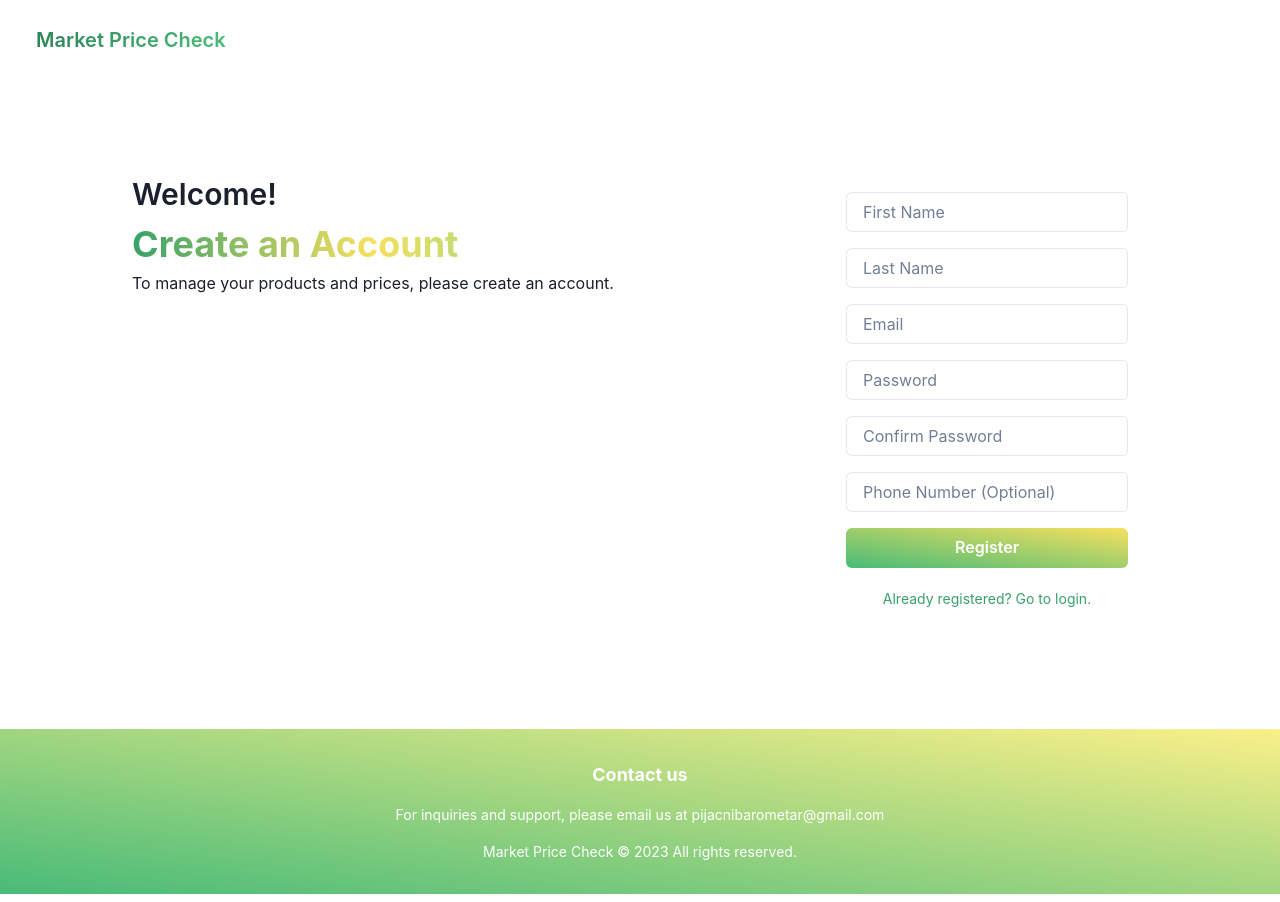
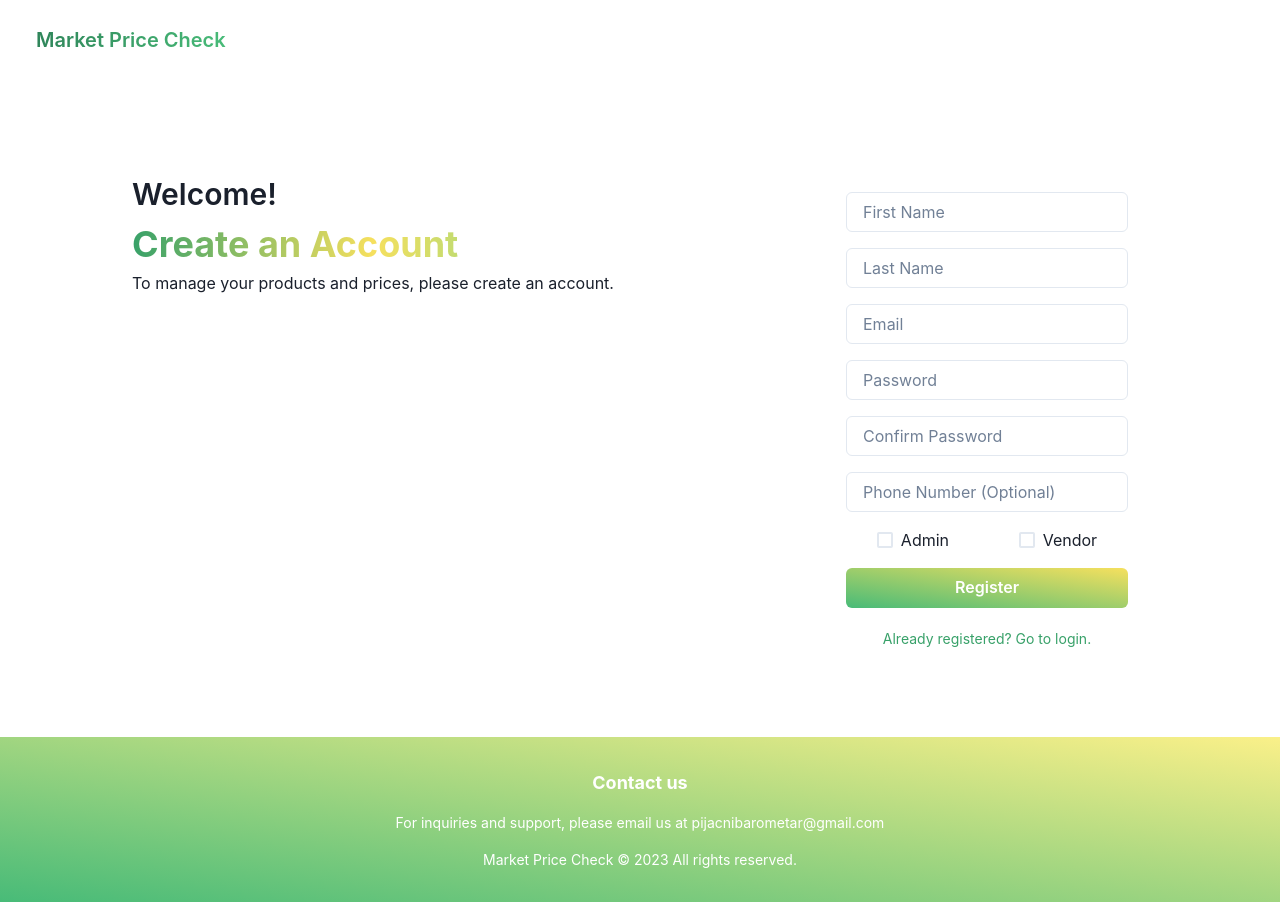
Before and after one commit to bojicuros/farmer-market-app, a React (Create React App) app: page /register in a window 1280 px wide. Built offline with nearby package versions, Linux system fonts and the light colour scheme.

Commit message:
Updated registration so user choose admin or vendor role

```diff
--- a/src/components/Auth/RegistrationForm.tsx
+++ b/src/components/Auth/RegistrationForm.tsx
@@ -8,6 +8,9 @@ import {
   useColorMode,
   Link,
   useToast,
+  CheckboxGroup,
+  Checkbox,
+  HStack,
 } from "@chakra-ui/react";
 import axios, { API_URL } from "../../config/general";
 import { useTranslation } from "react-i18next";
@@ -18,6 +21,8 @@ interface FormData {
   email: string;
   password: string;
   phone_number?: string;
+  is_admin: boolean;
+  is_vendor: boolean;
 }
 
 const initialFormData = {
@@ -27,6 +32,8 @@ const initialFormData = {
   password: "",
   confirmPassword: "",
   phone_number: "",
+  is_admin: false,
+  is_vendor: false,
 };
 
 type RegistrationFormProps = {
@@ -53,6 +60,13 @@ const RegistrationForm = ({
     }));
   };
 
+  const handleCheckboxChange = (name: keyof FormData) => {
+    setFormData((prevFormData) => ({
+      ...prevFormData,
+      [name]: !prevFormData[name],
+    }));
+  };
+
   const resetFormData = () => {
     setFormData(initialFormData);
   };
@@ -66,6 +80,8 @@ const RegistrationForm = ({
         last_name: formData.last_name,
         email: formData.email,
         password: formData.password,
+        is_admin: formData.is_admin,
+        is_vendor: formData.is_vendor,
       };
 
       if (formData.phone_number !== "") {
@@ -173,6 +189,24 @@ const RegistrationForm = ({
             value={formData.phone_number}
             onChange={handleInputChange}
           />
+          <CheckboxGroup colorScheme="green" defaultValue={[]}>
+            <HStack align="center" justifyContent={"space-around"}>
+              <Checkbox
+                isChecked={formData.is_admin}
+                onChange={() => handleCheckboxChange("is_admin")}
+                required={!formData.is_vendor}
+              >
+                {t("admin")}
+              </Checkbox>
+              <Checkbox
+                isChecked={formData.is_vendor}
+                onChange={() => handleCheckboxChange("is_vendor")}
+              >
+                {t("vendor")}
+              </Checkbox>
+            </HStack>
+          </CheckboxGroup>
+
           <Button
             bgGradient="linear(to-tr, green.400, yellow.300)"
             mb={-3}
--- a/src/pages/Register.tsx
+++ b/src/pages/Register.tsx
@@ -32,7 +32,7 @@ const Register = () => {
           alignSelf="center"
           justifyContent={"space-between"}
           minW={"100%"}
-          mb={"-8"}
+          mb={"-16"}
         >
           <Box mt={isSmallerScreen ? "16" : "0"} position="relative">
             <Text fontSize="3xl" fontWeight="semibold">
@@ -48,24 +48,22 @@ const Register = () => {
             </Text>
             <Text>{t("registerAdditionalText")}</Text>
           </Box>
-          {!isRegistrationCompleted && (
+          {!isRegistrationCompleted ? (
             <RegistrationForm
               setIsRegistrationCompleted={setIsRegistrationCompleted}
               setCreatedUserId={setCreatedUserId}
             />
-          )}
-          {isRegistrationCompleted && !isCodeConfirmed && (
-            <EmailConfirmCodeForm
-              setIsCodeConfirmed={setIsCodeConfirmed}
-              createdUserId={createdUserId}
-            />
-          )}
-          {isRegistrationCompleted && isCodeConfirmed && (
+          ) : isCodeConfirmed ? (
             <Flex mt={20} justify="center" align="center">
               <Link color="green.400" fontSize="sm" href="/login">
                 {t("successfulRegister")}
               </Link>
             </Flex>
+          ) : (
+            <EmailConfirmCodeForm
+              setIsCodeConfirmed={setIsCodeConfirmed}
+              createdUserId={createdUserId}
+            />
           )}
         </Flex>
       </VStack>
```
